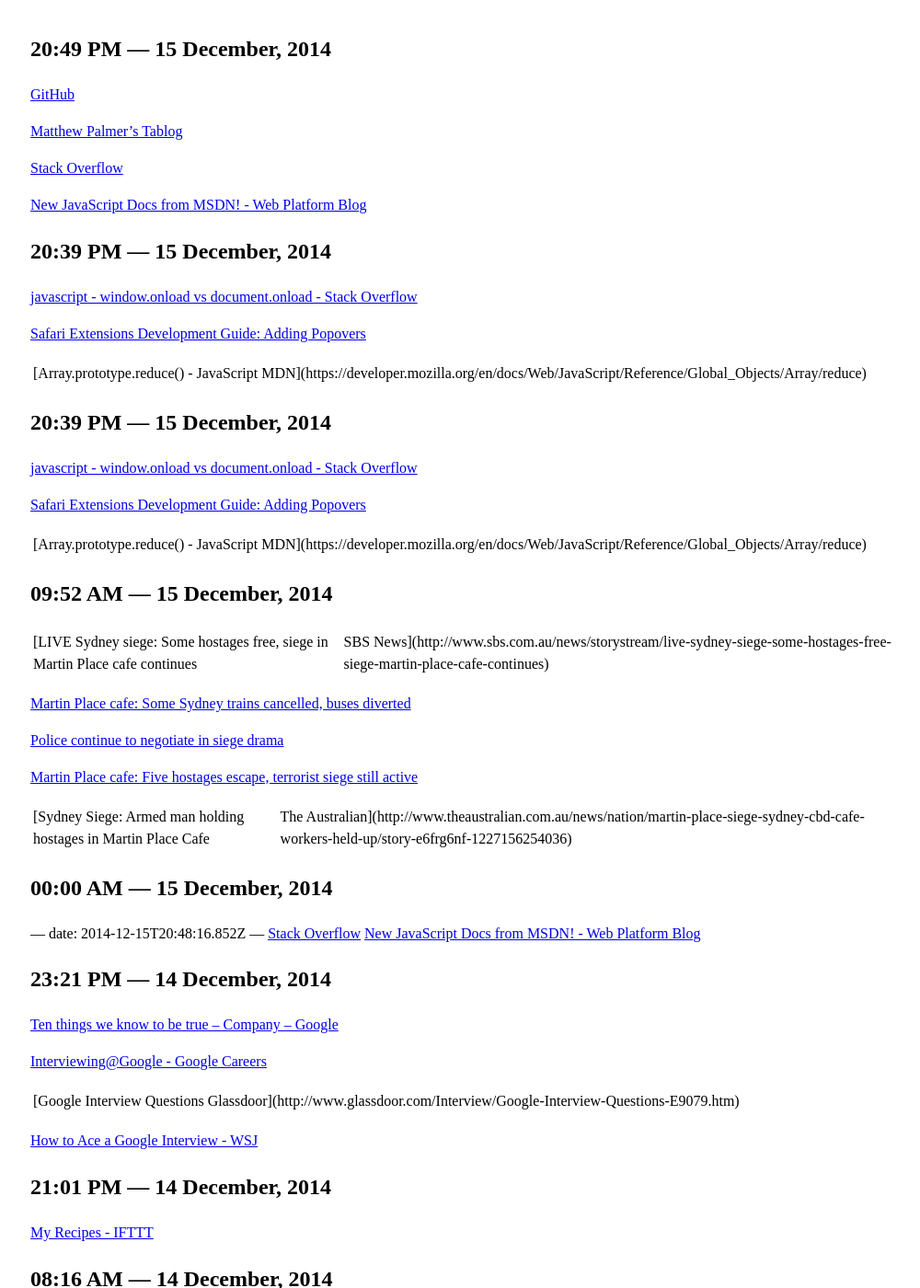
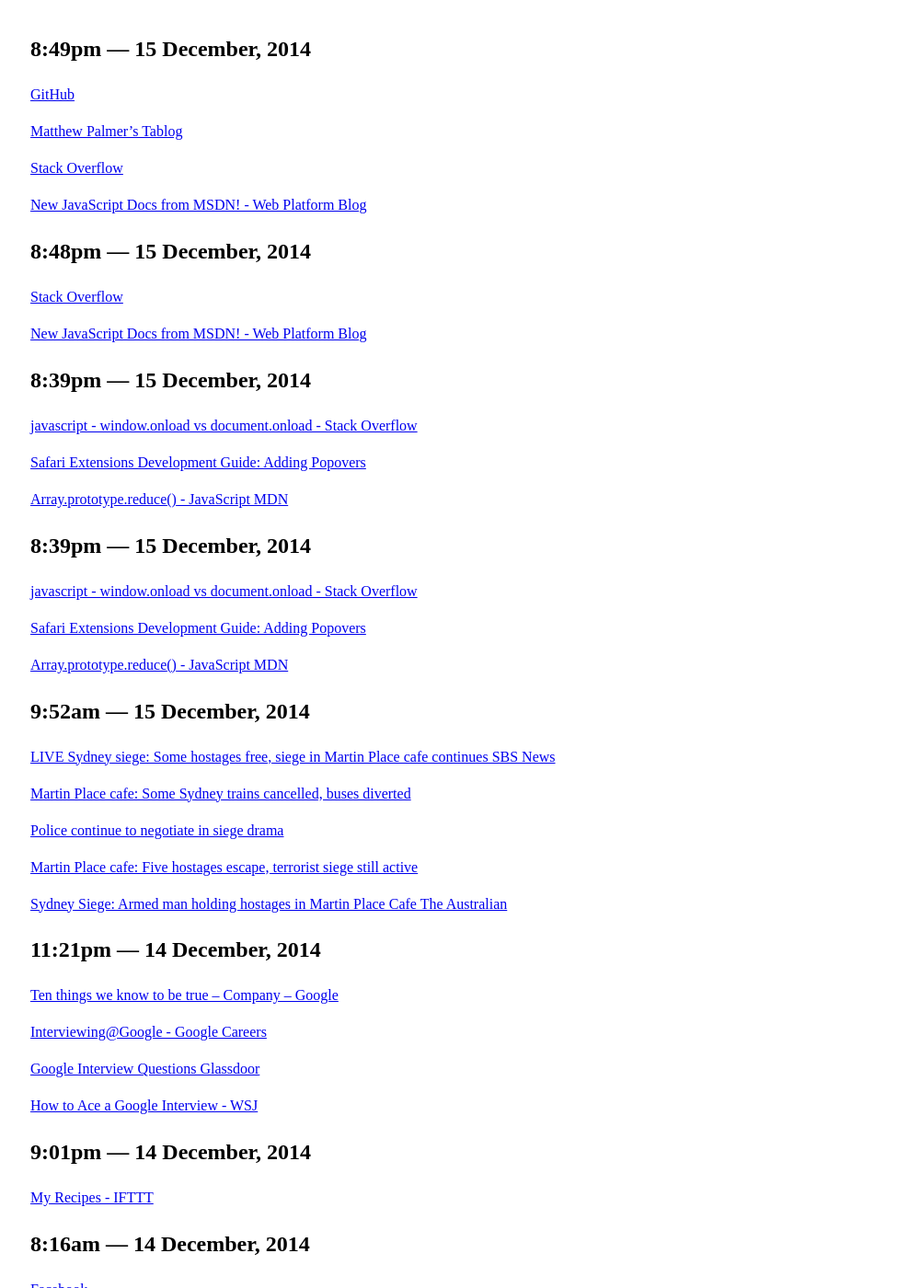
Before and after one commit to matthewpalmer/tablog, a Jekyll site: the page built from index.html, in a window 1280 px wide and 1400 px high, scrolled down 193 px. Shown: the whole window at 92% size, without its empty margins (125-1125 px from the left). Built offline with Jekyll 4.4.1, drawn with Linux system fonts in a browser that asks for light colours; some of the changed text lies outside the part shown.

Commit message:
Fix vertical pipe and date problems

```diff
--- a/_posts/2014-12-14-23:21:16.256Z.markdown
+++ b/_posts/2014-12-14-23:21:16.256Z.markdown
@@ -5,6 +5,6 @@
 
 [Interviewing@Google - Google Careers](https://www.google.com.au/about/careers/lifeatgoogle/interviewinggoogle.html)
 
-[Google Interview Questions | Glassdoor](http://www.glassdoor.com/Interview/Google-Interview-Questions-E9079.htm)
+[Google Interview Questions Glassdoor](http://www.glassdoor.com/Interview/Google-Interview-Questions-E9079.htm)
 
 [How to Ace a Google Interview - WSJ](http://www.wsj.com/articles/SB10001424052970204552304577112522982505222)
--- a/_posts/2014-12-15-09:52:47.785Z.markdown
+++ b/_posts/2014-12-15-09:52:47.785Z.markdown
@@ -1,7 +1,7 @@
 ---
 date: 2014-12-15T09:52:47.785Z
 ---
-[LIVE Sydney siege: Some hostages free, siege in Martin Place cafe continues | SBS News](http://www.sbs.com.au/news/storystream/live-sydney-siege-some-hostages-free-siege-martin-place-cafe-continues)
+[LIVE Sydney siege: Some hostages free, siege in Martin Place cafe continues SBS News](http://www.sbs.com.au/news/storystream/live-sydney-siege-some-hostages-free-siege-martin-place-cafe-continues)
 
 [Martin Place cafe: Some Sydney trains cancelled, buses diverted](http://www.news.com.au/national/martin-place-cafe-siege-some-sydney-trains-cancelled-buses-diverted/story-fncynjr2-1227156313698)
 
@@ -9,4 +9,4 @@
 
 [Martin Place cafe: Five hostages escape, terrorist siege still active](http://www.news.com.au/national/a-man-is-holding-several-people-hostage-at-martin-place-cafe/story-fncynjr2-1227156241649)
 
-[Sydney Siege: Armed man holding hostages in Martin Place Cafe | The Australian](http://www.theaustralian.com.au/news/nation/martin-place-siege-sydney-cbd-cafe-workers-held-up/story-e6frg6nf-1227156254036)
+[Sydney Siege: Armed man holding hostages in Martin Place Cafe The Australian](http://www.theaustralian.com.au/news/nation/martin-place-siege-sydney-cbd-cafe-workers-held-up/story-e6frg6nf-1227156254036)
--- a/_posts/2014-12-15-20:39:45.587Z.markdown
+++ b/_posts/2014-12-15-20:39:45.587Z.markdown
@@ -5,4 +5,4 @@
 
 [Safari Extensions Development Guide: Adding Popovers](https://developer.apple.com/library/safari/documentation/Tools/Conceptual/SafariExtensionGuide/AddingPopovers/AddingPopovers.html#//apple_ref/doc/uid/TP40009977-CH21-SW1)
 
-[Array.prototype.reduce() - JavaScript | MDN](https://developer.mozilla.org/en/docs/Web/JavaScript/Reference/Global_Objects/Array/reduce)
+[Array.prototype.reduce() - JavaScript MDN](https://developer.mozilla.org/en/docs/Web/JavaScript/Reference/Global_Objects/Array/reduce)
--- a/_posts/2014-12-15-20:39:52.052Z.markdown
+++ b/_posts/2014-12-15-20:39:52.052Z.markdown
@@ -5,4 +5,4 @@
 
 [Safari Extensions Development Guide: Adding Popovers](https://developer.apple.com/library/safari/documentation/Tools/Conceptual/SafariExtensionGuide/AddingPopovers/AddingPopovers.html#//apple_ref/doc/uid/TP40009977-CH21-SW1)
 
-[Array.prototype.reduce() - JavaScript | MDN](https://developer.mozilla.org/en/docs/Web/JavaScript/Reference/Global_Objects/Array/reduce)
+[Array.prototype.reduce() - JavaScript MDN](https://developer.mozilla.org/en/docs/Web/JavaScript/Reference/Global_Objects/Array/reduce)
--- a/index.html
+++ b/index.html
@@ -4,7 +4,7 @@
 
 {% for post in site.posts %}
   <h2>
-    {{ post.date | date: '%H:%M %p — %-d %B, %Y' }}
+    {{ post.date | date: '%l:%M%P — %-d %B, %Y' }}
   </h2>
   <p>
     {{ post.content }}
```
Also changed, not shown: _posts/2014-12-15-20:48:16.852Z.markdown (+7 -1 lines).
